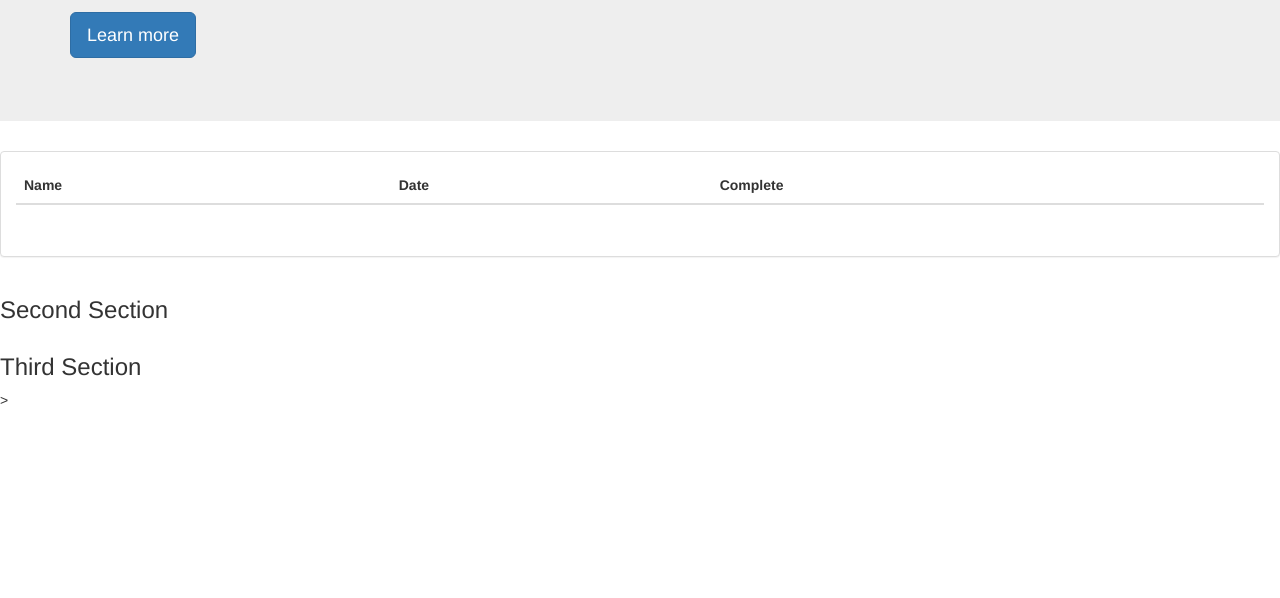
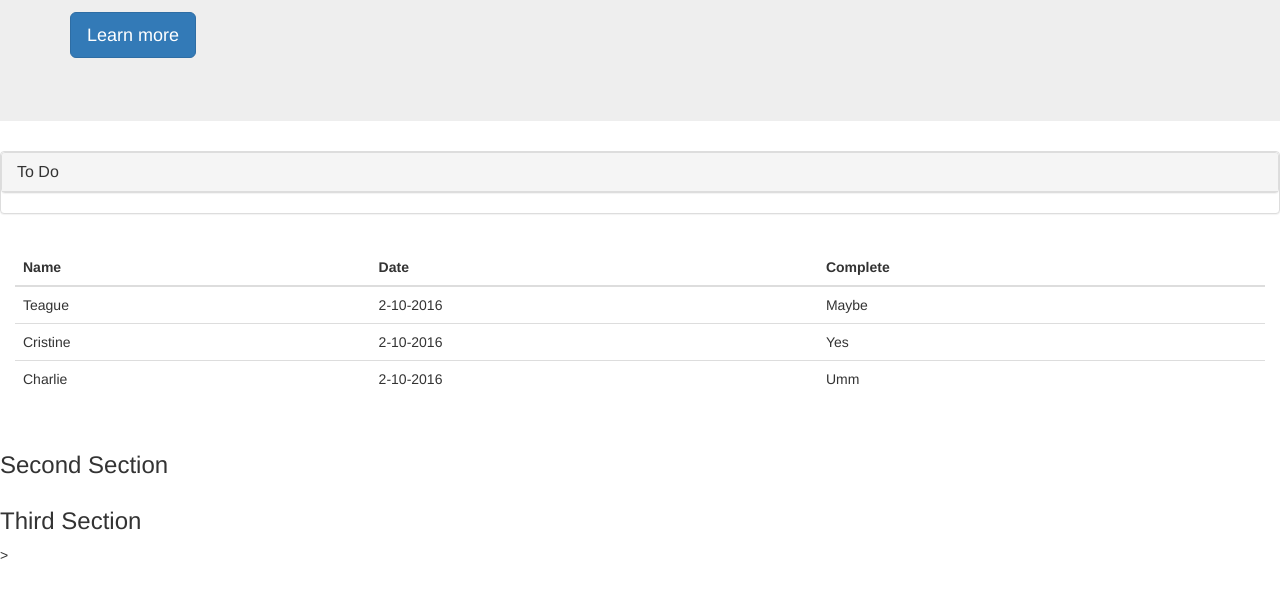
Before and after one commit to blackfoot24/toDo, a plain HTML site: page index.html in a window 1280 px wide. Shown: the part 180-778 px from the top of the page. Drawn offline with nearby package versions, Linux system fonts and the light colour scheme.

Commit message:
Panel added

```diff
--- a/index.html
+++ b/index.html
@@ -21,6 +21,12 @@
 		<div class="container-fluid">
 			<div class="row">
 				<div class="panel panel-default">
+					<div class="panel panel-default">
+						<div class="panel-heading">
+							<h3 class="panel-title">To Do</h3>
+						</div>
+					</div>
+				</div>
 					<div class="panel-body">
 						<table class="table table-hover">
 							<thead>
@@ -32,7 +38,19 @@
 							</thead>
 							<tbody>
 								<tr>
-									<td></td>
+									<td>Teague</td>
+									<td>2-10-2016</td>
+									<td>Maybe</td>
+								</tr>
+								<tr>
+									<td>Cristine</td>
+									<td>2-10-2016</td>
+									<td>Yes</td>
+								</tr>
+								<tr>
+									<td>Charlie</td>
+									<td>2-10-2016</td>
+									<td>Umm</td>
 								</tr>
 							</tbody>
 						</table>
```
